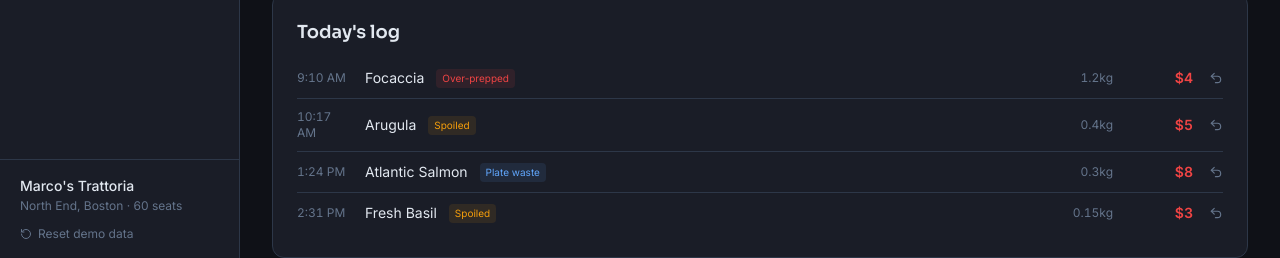
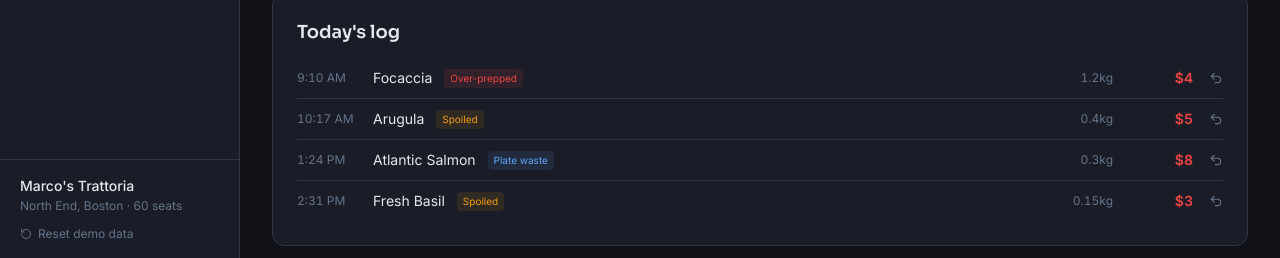
Before and after one commit to DanielIbraev/FreshCast, a Next.js app in the folder freshcast-app/: page /log in a window 1280 px wide. Shown: the part 542-800 px from the top of the page. Built offline with nearby package versions, Linux system fonts and the light colour scheme; no server answers.

Commit message:
auto: save 09:43:01

```diff
--- a/freshcast-app/app/(app)/log/page.tsx
+++ b/freshcast-app/app/(app)/log/page.tsx
@@ -122,7 +122,7 @@ export default function LogWastePage() {
               return (
                 <motion.li key={l.id} initial={{ opacity: 0, y: -6 }} animate={{ opacity: 1, y: 0 }} exit={{ opacity: 0 }} transition={{ duration: 0.2 }} className="flex items-center justify-between py-2.5">
                   <span className="flex items-center gap-3">
-                    <span className="w-14 text-xs tabular-nums text-text-muted">{new Date(l.loggedAt).toLocaleTimeString("en-US", { hour: "numeric", minute: "2-digit" })}</span>
+                    <span className="w-16 whitespace-nowrap text-xs tabular-nums text-text-muted">{new Date(l.loggedAt).toLocaleTimeString("en-US", { hour: "numeric", minute: "2-digit" })}</span>
                     <span className="text-sm text-text-primary">{ing?.name ?? "Removed item"}</span>
                     <span className="rounded px-1.5 py-0.5 text-[10px]" style={{ color: WASTE_REASONS[l.reason].color, background: `${WASTE_REASONS[l.reason].color}1A` }}>
                       {WASTE_REASONS[l.reason].label}
--- a/freshcast-app/components/charts/category-donut.tsx
+++ b/freshcast-app/components/charts/category-donut.tsx
@@ -20,7 +20,7 @@ export function CategoryDonut({ ingredients }: { ingredients: Ingredient[] }) {
       <div className="relative h-[150px] w-[150px] shrink-0">
         <ResponsiveContainer width="100%" height="100%">
           <PieChart>
-            <Pie data={data} dataKey="value" innerRadius={50} outerRadius={70} paddingAngle={2} stroke="none" animationDuration={800}>
+            <Pie data={data} dataKey="value" innerRadius={50} outerRadius={70} paddingAngle={2} stroke="none" isAnimationActive={false}>
               {data.map((d) => (
                 <Cell key={d.key} fill={d.color} />
               ))}
```
